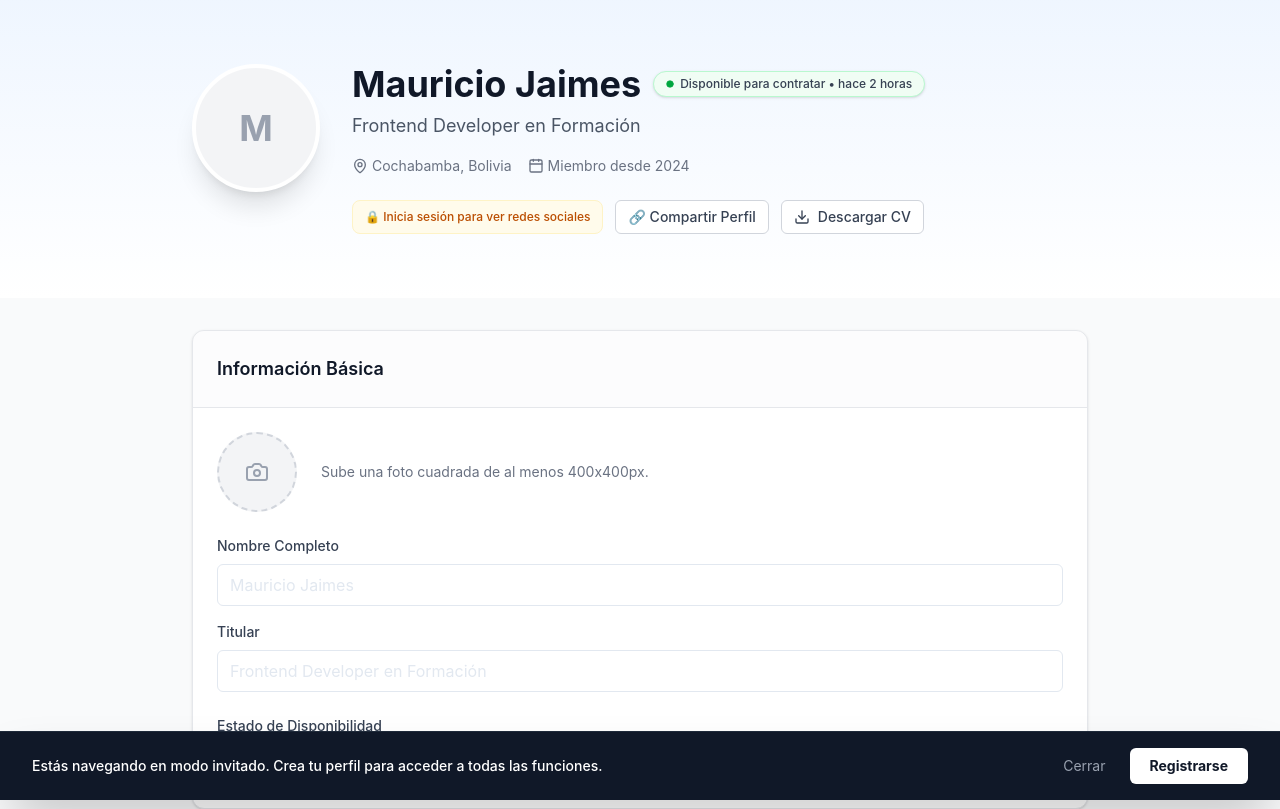
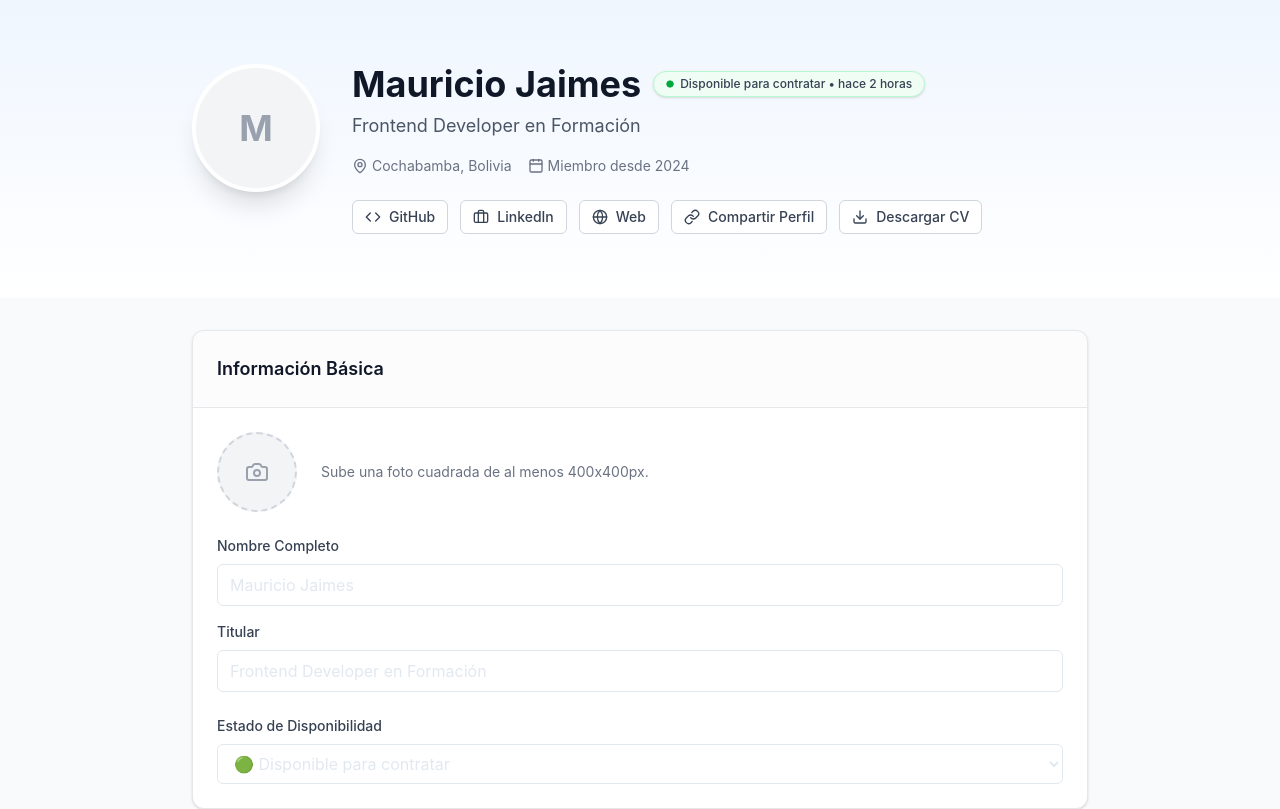
Before and after one commit to dpardo23/bytebusters-frontend, a React (Vite) app: page / in a window 1280 px wide. Shown: the top 809 px of the page. Built offline with nearby package versions, Linux system fonts and the light colour scheme.

Commit message:
feat(profile): añadir funcion copiar url de perfil al portapapeles

```diff
--- a/src/App.tsx
+++ b/src/App.tsx
@@ -7,7 +7,7 @@ import { GuestConversion } from './components/portfolio/guest-conversion'
 function App() {
   const haceDosHoras = new Date(Date.now() - 2 * 60 * 60 * 1000).toISOString();
 
-  const isGuestMode = true; // Cambia a false para mostrar el portafolio completo
+  const isGuestMode = false; // Cambia a false para mostrar el portafolio completo
 
   const mockUser: UserData = {
     name: "Mauricio Jaimes",
--- a/src/components/portfolio/hero-section.tsx
+++ b/src/components/portfolio/hero-section.tsx
@@ -1,6 +1,7 @@
-import { MapPin, Calendar, Download } from "lucide-react"
+import { MapPin, Calendar, Download, Link, Check } from "lucide-react"
 import { StatusBadge } from "./status-badge"
 import { SocialLinks } from "./social-links"
+import { useState } from "react"
 
 export interface UserData {
   name?: string;
@@ -20,10 +21,12 @@ interface HeroSectionProps {
 }
 
 export function HeroSection({ user }: HeroSectionProps) {
+  const [copied, setCopied] = useState(false);
 
   const handleCopyUrl = () => {
     navigator.clipboard.writeText(window.location.href);
-    alert("¡Enlace del portafolio copiado!");
+    setCopied(true);
+    setTimeout(() => setCopied(false), 2000);
   };
 
   return (
@@ -63,11 +66,26 @@ export function HeroSection({ user }: HeroSectionProps) {
                 </div>
               )}
 
+              {/* Botón Compartir con feedback visual */}
               <button
                 onClick={handleCopyUrl}
-                className="inline-flex items-center px-3 py-1.5 border border-gray-300 rounded-md text-sm font-medium text-gray-700 bg-white hover:bg-gray-50 transition-colors"
+                className={`inline-flex items-center gap-2 px-3 py-1.5 border rounded-md text-sm font-medium transition-all duration-300
+                  ${copied
+                    ? "bg-green-50 border-green-300 text-green-700"
+                    : "bg-white border-gray-300 text-gray-700 hover:bg-gray-50"
+                  }`}
               >
-                🔗 Compartir Perfil
+                {copied ? (
+                  <>
+                    <Check className="w-4 h-4" />
+                    ¡Enlace copiado!
+                  </>
+                ) : (
+                  <>
+                    <Link className="w-4 h-4" />
+                    Compartir Perfil
+                  </>
+                )}
               </button>
 
               <button className="inline-flex items-center px-3 py-1.5 border border-gray-300 rounded-md text-sm font-medium text-gray-700 bg-white hover:bg-gray-50 transition-colors">
@@ -75,7 +93,6 @@ export function HeroSection({ user }: HeroSectionProps) {
               </button>
 
             </div>
-
           </div>
         </div>
       </div>
```
